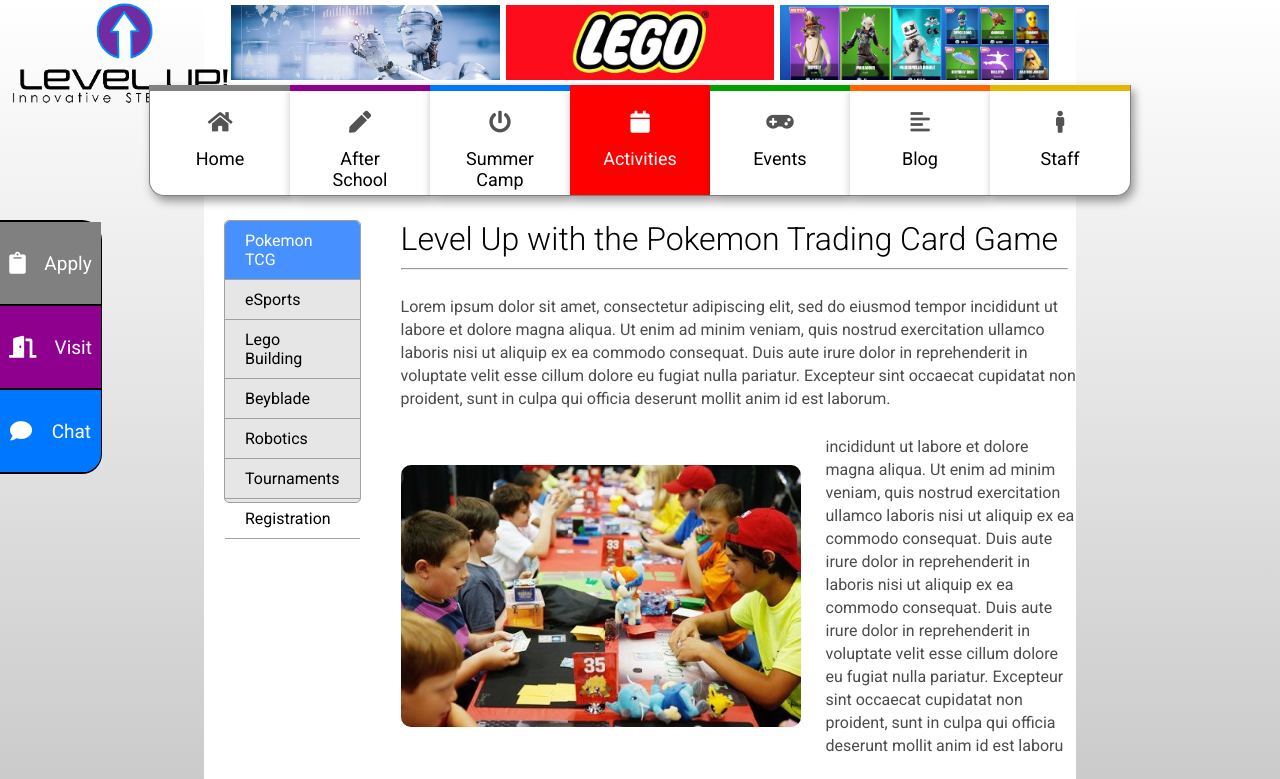
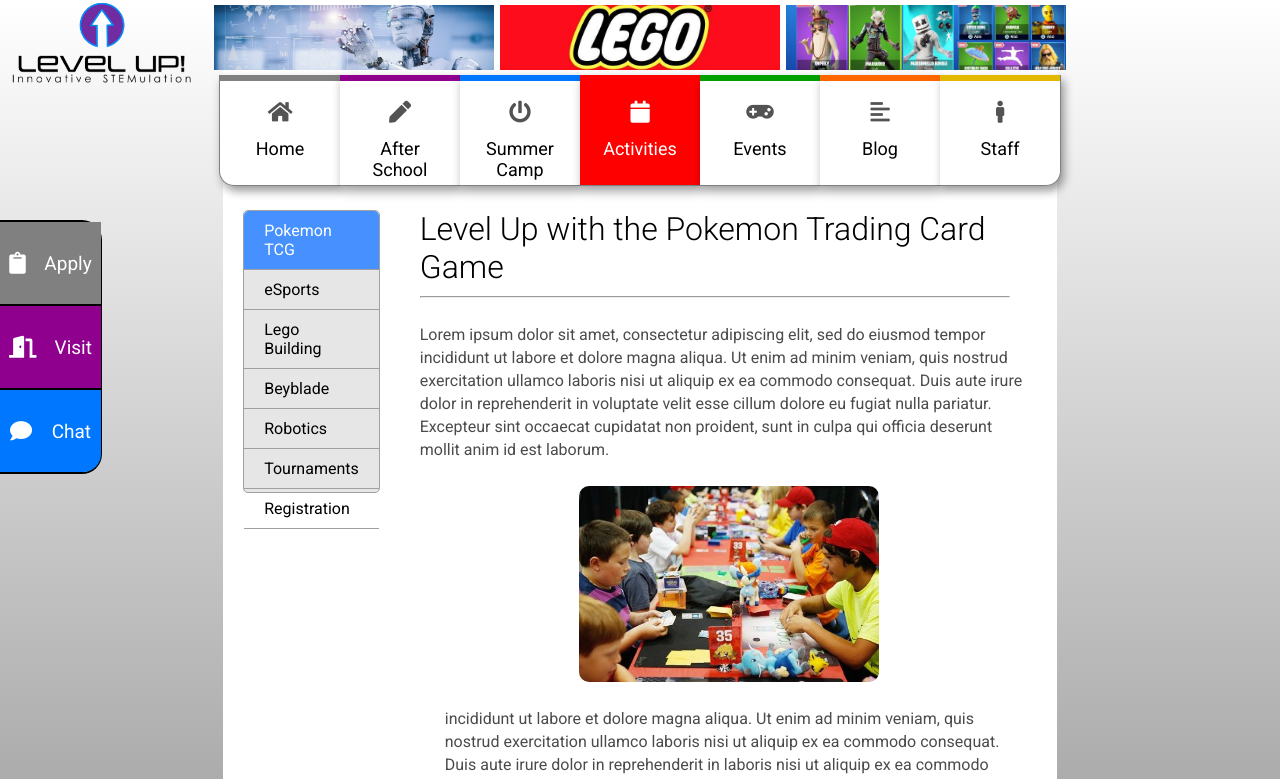
Before and after one commit to AlexWilsonNC/newlevelup, a plain HTML site: page pages/activities/all-activities.html in a window 1280 px wide. Shown: the top 779 px of the page. Drawn offline with Linux system fonts and the light colour scheme.

Commit message:
screen size

```diff
--- a/css/activities.css
+++ b/css/activities.css
@@ -38,7 +38,7 @@
     margin-left: 40px;
 }
 .hide-that-activity {
-    /* display: none; */
+    display: none;
 }
 .activ-h1 {
     font-weight: 300;
@@ -93,3 +93,17 @@
     line-height: 30px;
     border: 2px solid black;
 }
+
+@media screen and (max-width: 1300px) {
+    .main-activ {
+        width: 78%;
+        margin-left: 40px;
+    }
+    .activ-img {
+        width: 300px;
+        margin-bottom: 25px;
+    }
+    .img-and-p {
+        flex-direction: column;
+    }
+}
--- a/css/nav-main.css
+++ b/css/nav-main.css
@@ -86,3 +86,16 @@
 .green-tile:hover{background-color: rgb(0, 160, 0);}
 .yellow-tile:hover{background-color: rgb(226, 185, 0);}
 .orange-tile:hover{background-color: rgb(255, 102, 0);}
+
+@media screen and (max-width: 1300px) {
+    .top-logo img {
+        width: 180px;
+    }
+    .nav-color {
+        width: 120px;
+    }
+    .nav-tile {
+        padding: 0px 45px;
+        width: 30px;
+    }
+}
--- a/css/nav-top-info.css
+++ b/css/nav-top-info.css
@@ -24,3 +24,10 @@
     background-image: url(../assets/maxresdefault.jpg);
     background-size: cover;    background-position: center;
 }
+
+@media screen and (max-width: 1300px) {
+    .top-info-nav {
+        height: 65px;
+        width: 67%;
+    }
+}
--- a/pages/activities/all-activities.html
+++ b/pages/activities/all-activities.html
@@ -103,7 +103,7 @@
         </div>
         <div class='main-activ'>
             <!-- Pokemon TCG -->
-            <div class='activ-poke-tcg hide-that-activity'>
+            <div class='activ-poke-tcg'>
                 <h1 class='activ-h1'>Level Up with the Pokemon Trading Card Game</h1>
                 <hr class='activ-hr'>
                 <p class='activ-first-p'>Lorem ipsum dolor sit amet, consectetur adipiscing elit, sed do eiusmod tempor
--- a/style.css
+++ b/style.css
@@ -243,3 +243,9 @@
     color:#fff;
     margin: 10px 50px 0 15px;
 }
+
+@media screen and (max-width: 1300px) {
+    main {
+        width: 62%;
+    }
+}
```
